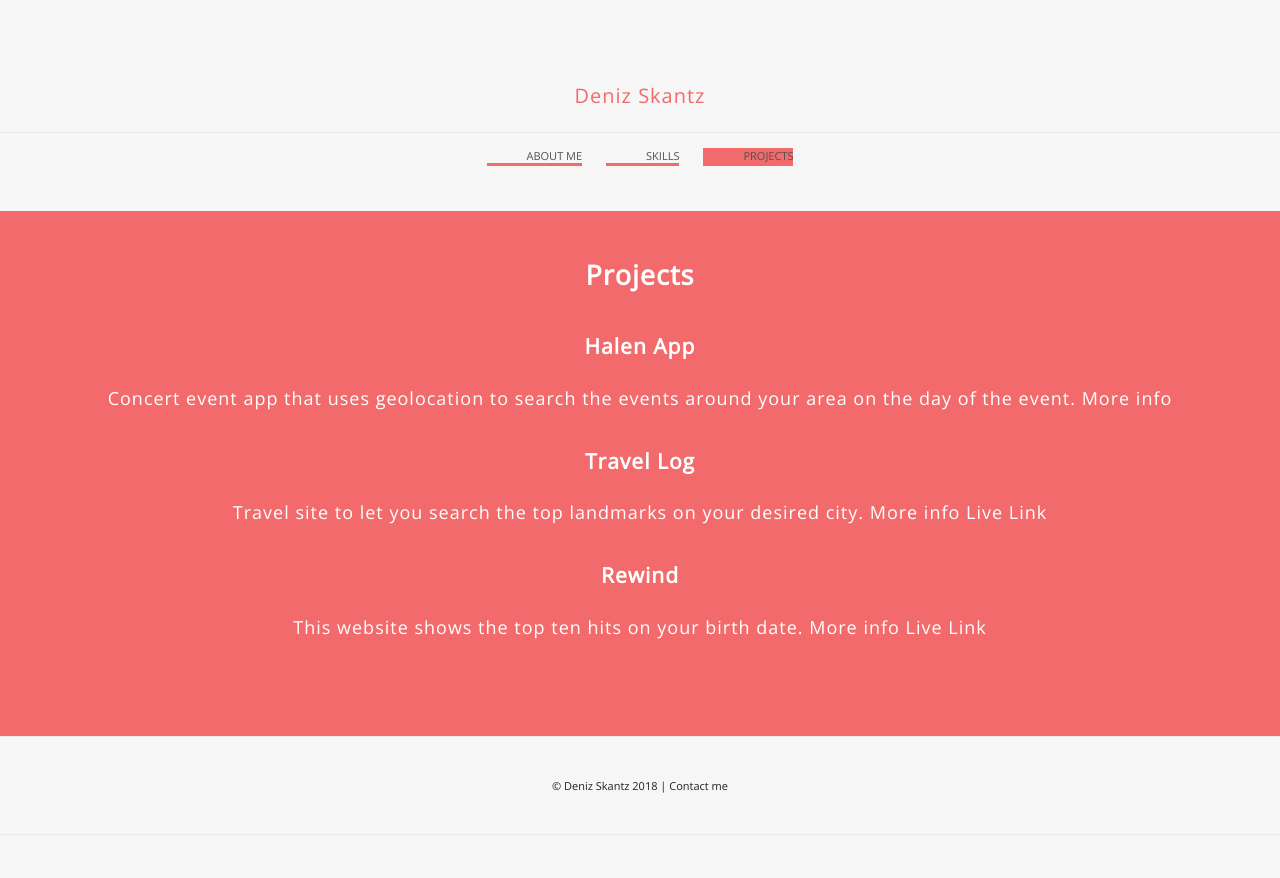
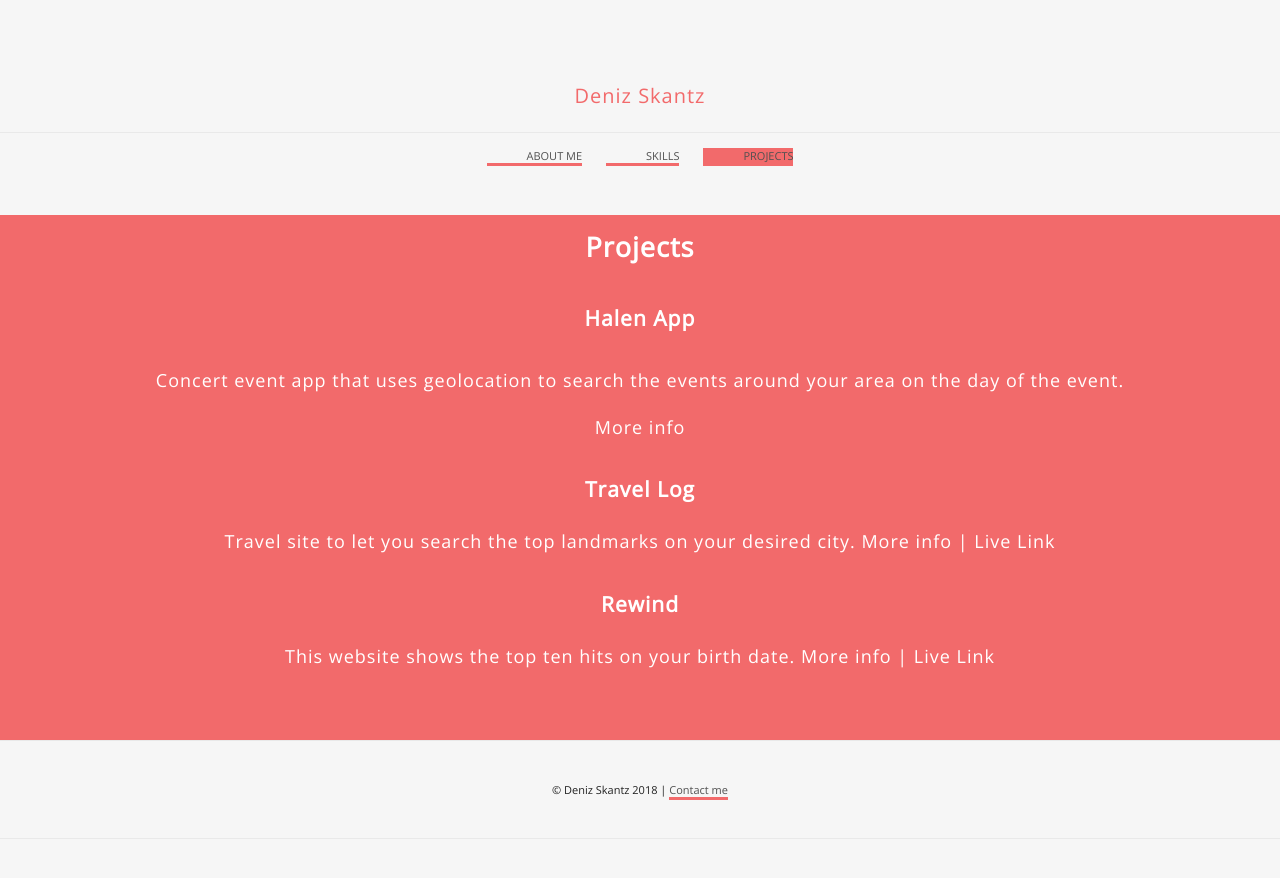
Before and after one commit to DenizSka/Porfolio, a React (Create React App) app: page /projects in a window 1280 px wide. Shown: the top 878 px of the page. Built offline with nearby package versions, Linux system fonts and the light colour scheme.

Commit message:
some adjustments

```diff
--- a/src/components/elements/Footer.js
+++ b/src/components/elements/Footer.js
@@ -8,7 +8,7 @@ export const Footer = () => {
         <div className="nav">
           <ul className='cf'>
             <li className='cf'>
-                © Deniz Skantz 2018 | Contact me
+                © Deniz Skantz 2018 | <a href="mailto:denizskantz@hotmail.com">Contact me</a>
             </li>
           </ul>
         </div>
--- a/src/components/pages/Projects.js
+++ b/src/components/pages/Projects.js
@@ -8,21 +8,25 @@ import "./css/Project.css";
 
 export const Projects = () => {
   return (
-    <section className="projects">
-      <p className="projectsp">
-      <h2 className="projectsp" id="p1"> Projects </h2>
-      <h3 className="projectsp" id="p2"> Halen App </h3>
-      Concert event app that uses geolocation to search the events around your area on the day of the event.
-      <a href="https://github.com/DenizSka/HalenApp" className="projectsp"> More info </a>
-      <h3 className="projectsp" id="p3"> Travel Log </h3>
-      Travel site to let you search the top landmarks on your desired city.
-      <a href="https://github.com/DenizSka/TravelLog" className="projectsp"> More info </a>
-      <a href="https://travel-log-project3.herokuapp.com/" className="projectsp"> Live Link </a>
-      <h3 className="projectsp" id="p4"> Rewind </h3>
-      This website shows the top ten hits on your birth date.
-      <a href="https://github.com/DenizSka/Rewind" className="projectsp"> More info </a>
-      <a href="https://rewindapp.herokuapp.com/" className="projectsp"> Live Link </a>
-      </p>
-    </section>
+    <div className="projects">
+    <h2 className="projectid"> Projects </h2>
+      <div className="projectid" id="p1">
+        <h3 className="projectid"> Halen App </h3>
+        <p className="projectid">Concert event app that uses geolocation to search the events around your area on the day of the event. </p>
+        <a href="https://github.com/DenizSka/HalenApp" id="p1" className="projectid"> More info </a>
+      </div>
+      <div className="projectid" id="p2">
+        <h3 className="projectid"> Travel Log </h3>
+        Travel site to let you search the top landmarks on your desired city.
+        <a href="https://github.com/DenizSka/TravelLog" id="p2" className="projectid"> More info </a> |
+        <a href="https://travel-log-project3.herokuapp.com/" id="p2" className="projectid"> Live Link </a>
+      </div>
+      <div className="projectid" id="p3">
+        <h3 className="projectid"> Rewind </h3>
+        This website shows the top ten hits on your birth date.
+        <a href="https://github.com/DenizSka/Rewind" id="p3" className="projectid"> More info </a> |
+        <a href="https://rewindapp.herokuapp.com/" id="p3" className="projectid"> Live Link </a>
+      </div>
+    </div>
   );
 };
--- a/src/components/pages/css/Project.css
+++ b/src/components/pages/css/Project.css
@@ -1,4 +1,4 @@
-.projectsp{
+.projectid{
     font-family: "Open Sans";
     color: white;
     line-height: 1.6em;
@@ -6,4 +6,20 @@
     font-style: normal;
     text-align: center;
     padding-top: 10px;
+    display: block;
   }
+
+
+#p1 {
+  display: inline;
+
+}
+
+
+#p2 {
+display: inline;
+}
+
+#p3 {
+display: inline;
+}
```
